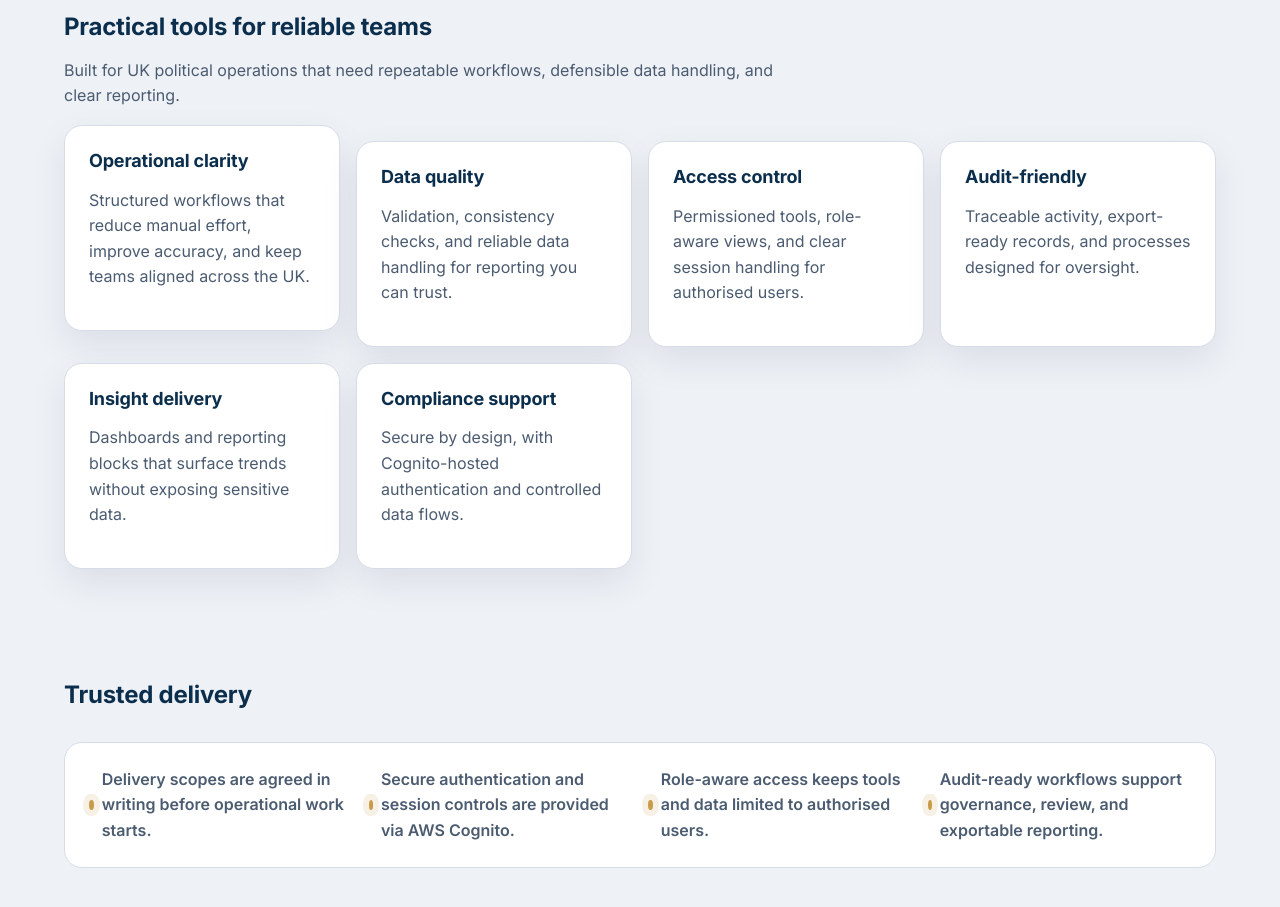
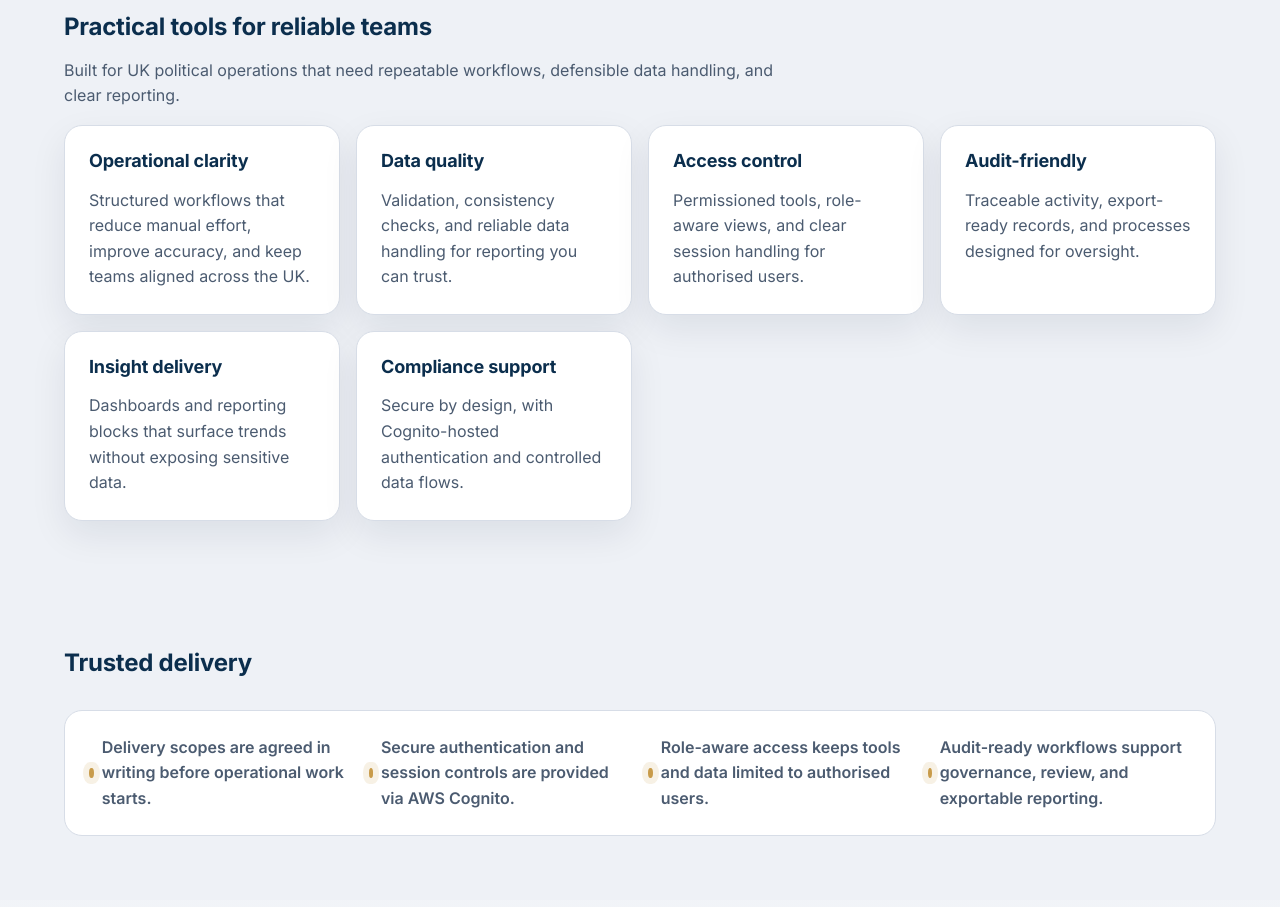
Before and after one commit to PolliticalSolutions/political-portal, a React (Vite) app: page / in a window 1280 px wide. Shown: the part 1840-2747 px from the top of the page. Built offline with nearby package versions, Linux system fonts and the light colour scheme; no server answers.

Commit message:
Border updates 1

```diff
--- a/src/index.css
+++ b/src/index.css
@@ -406,12 +406,19 @@ p {
 .feature-grid--equal > * {
   margin-top: 0;
   height: 100%;
+  align-self: stretch;
+  justify-self: stretch;
 }
 
 .feature-grid--equal .card {
+  margin-top: 0;
   height: 100%;
   display: flex;
   flex-direction: column;
+}
+
+.feature-grid--equal .card + .card {
+  margin-top: 0;
 }
 
 .card {
```
